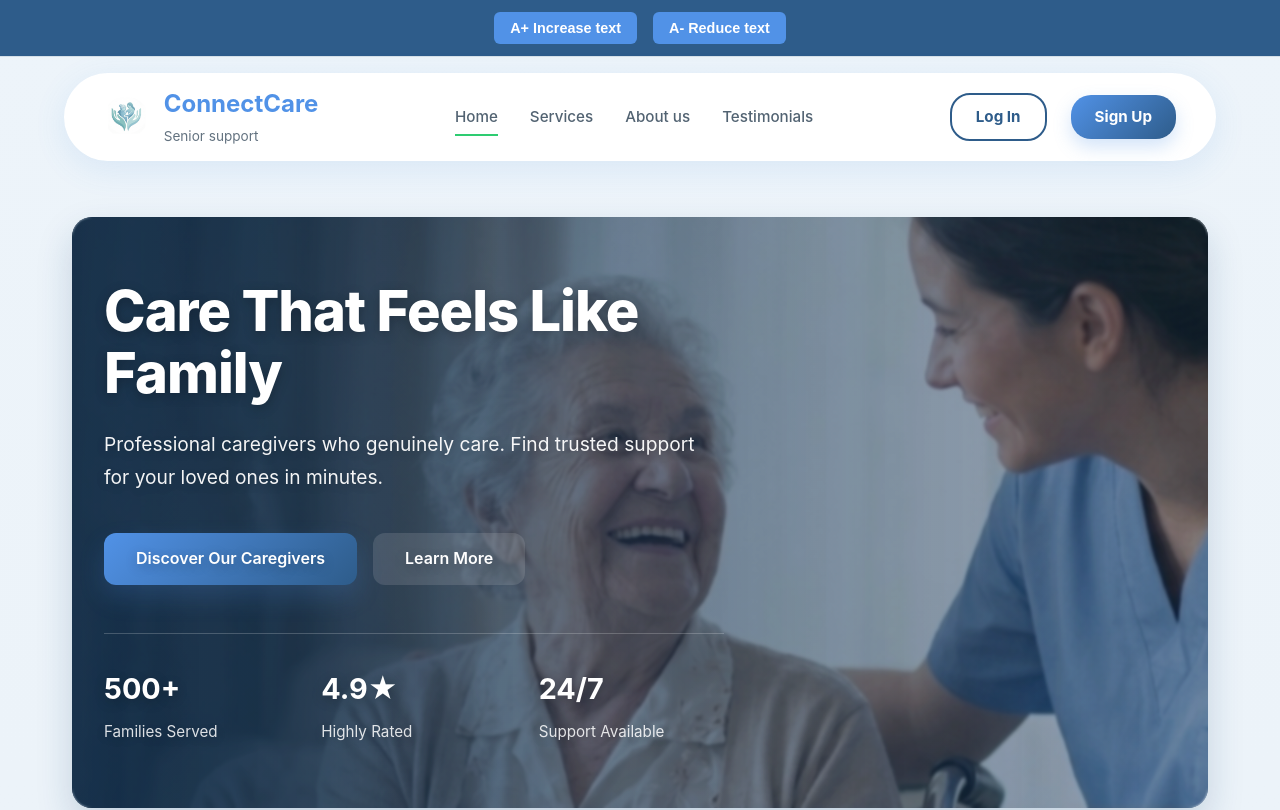
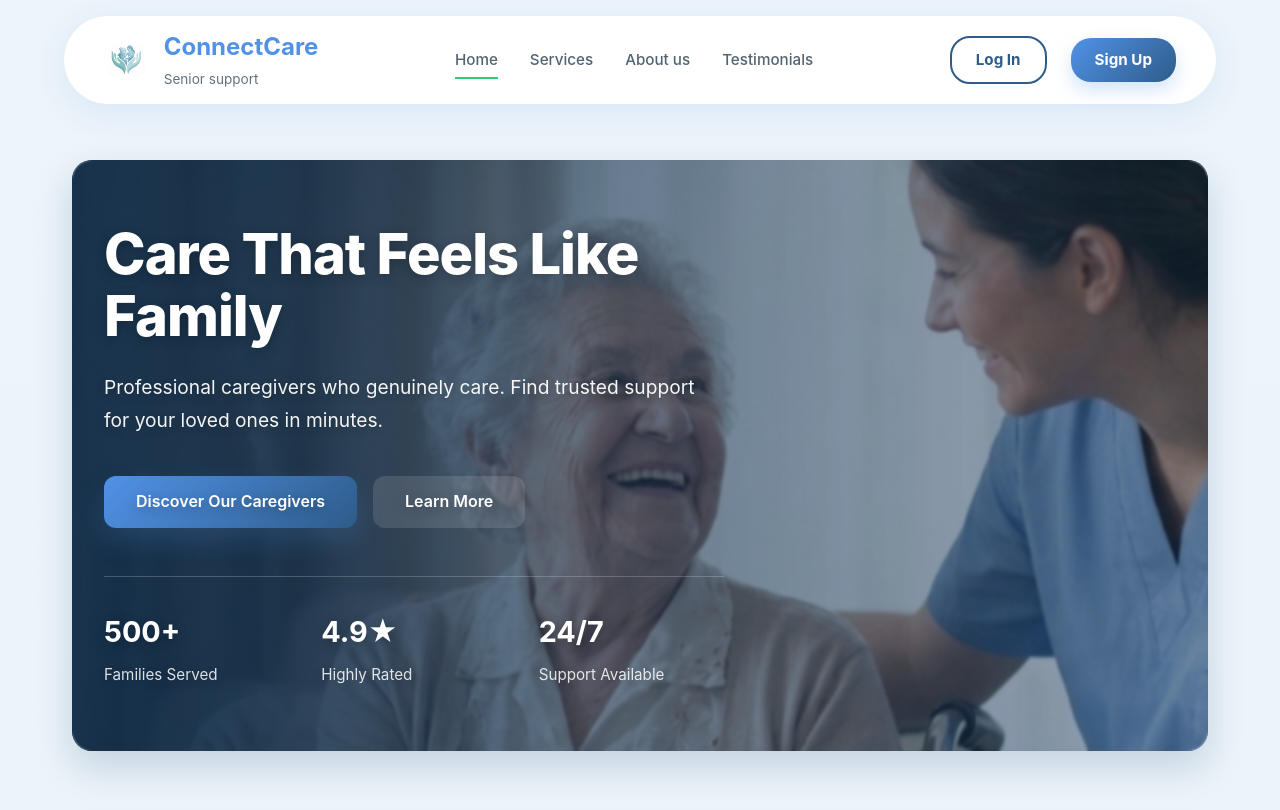
Before and after one commit to Nayeevs/Expo2026, a plain HTML site: page index.html in a window 1280 px wide. Shown: the top 810 px of the page. Drawn offline with nearby package versions, Linux system fonts and the light colour scheme.

Commit message:
Removí la parte de accesibilidad para el texto.

```diff
--- a/index.html
+++ b/index.html
@@ -10,12 +10,6 @@
     <link rel="stylesheet" href="index.css">
 </head>
 <body>
-
-    <!-- Accessibility Bar -->
-    <div class="accessibility-bar" aria-label="Accessibility controls">
-        <button id="btn-zoom-in" aria-label="Increase text size">A+ Increase text</button>
-        <button id="btn-zoom-out" aria-label="Reduce text size">A- Reduce text</button>
-    </div>
 
     <!-- Clean Floating Pill Header -->
     <header class="main-header">
```
Also changed, not shown: about-us.html (+0 -7 lines), contact.html (+0 -6 lines), login.html (+0 -6 lines), services.html (+0 -7 lines), terms.html (+0 -5 lines), testimonials.html (+0 -6 lines).
